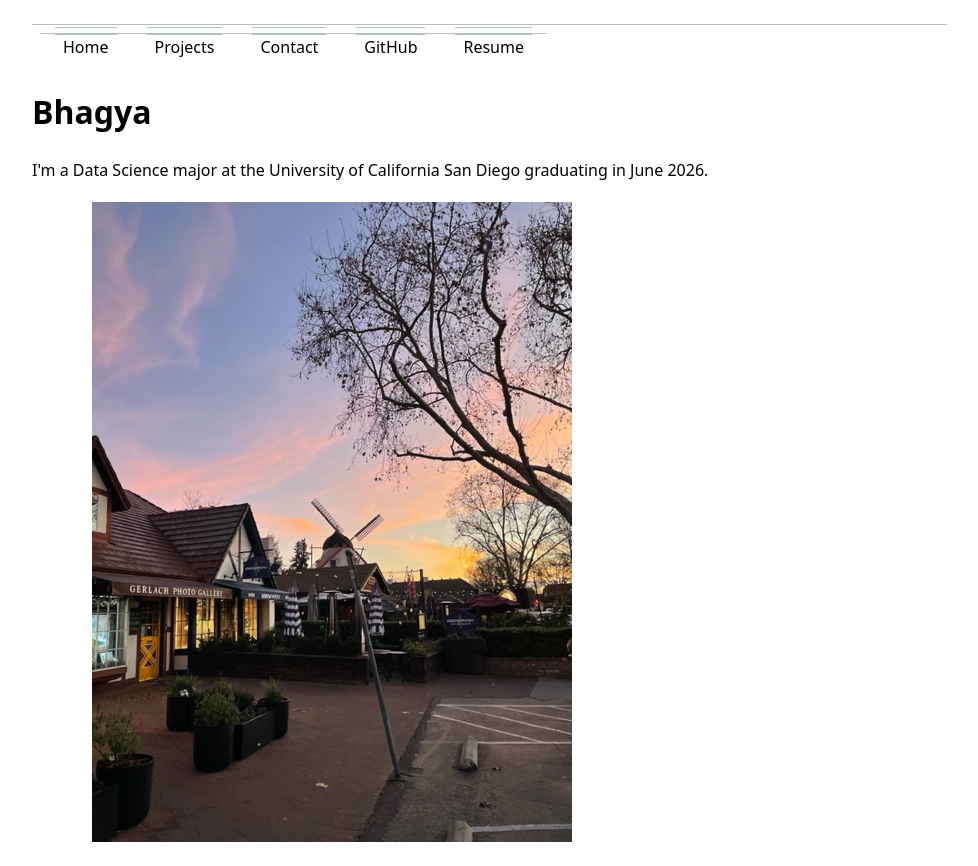
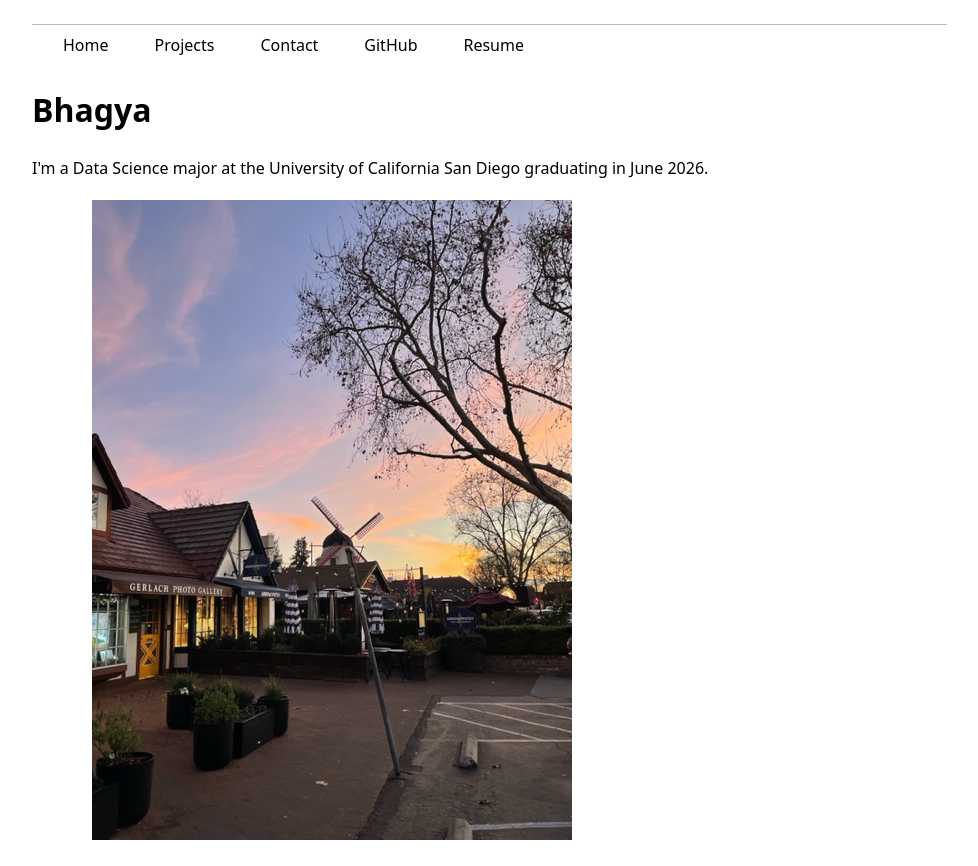
Before and after one commit to Bhagya-Ram-7/portfolio, a plain HTML site: page index.html in a window 1280 px wide. Shown: the whole page, without its empty margins (44-1022 px from the left). Drawn offline with Linux system fonts and the light colour scheme.

Commit message:
Fixing border of nav bar

```diff
--- a/style.css
+++ b/style.css
@@ -48,18 +48,12 @@ nav ul {
   justify-content: center;
   margin: 0;
   padding: 0;
-  border-top-width: 1px;
-  border-top-style: solid;
-  border-top-color:oklch(80% 3% 200);
 }
 
 nav li{
   flex:1;
   justify-content: center;
   margin: 0 15px;
-  border-top-width: 1px;
-  border-top-style: solid;
-  border-top-color:oklch(80% 3% 200);
 }
 
 nav  a {
@@ -67,9 +61,6 @@ nav  a {
   color: inherit;
   text-align: center;
   padding: 0.5em;
-  border-top-width: 1px;
-  border-top-style: solid;
-  border-top-color:oklch(80% 3% 200);
 }
 
 /*
```
